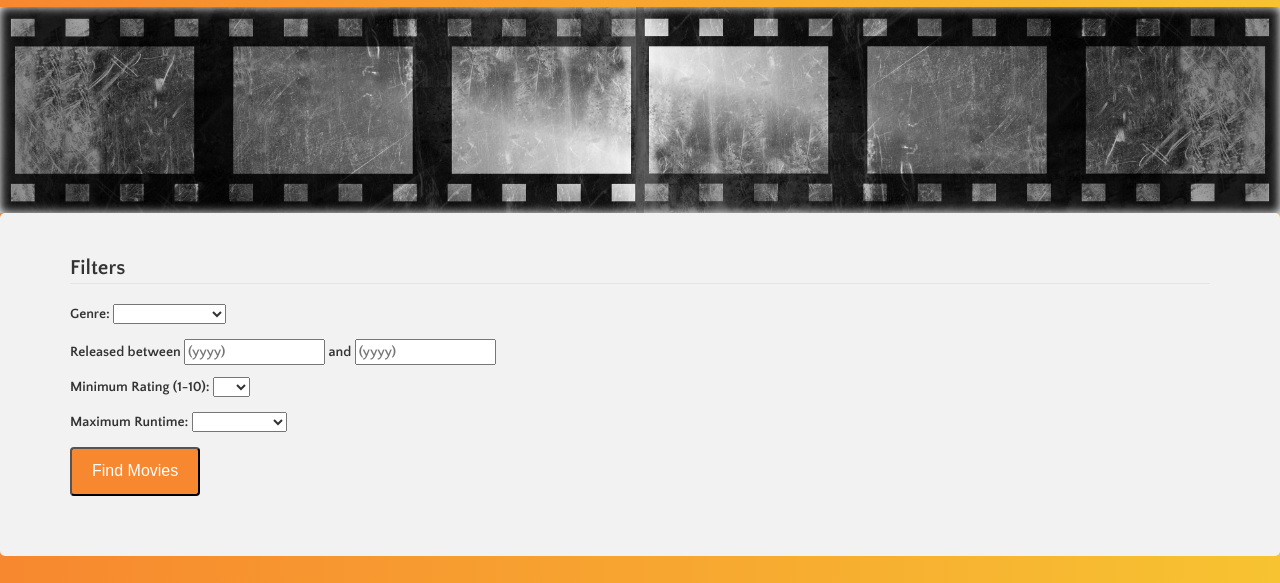
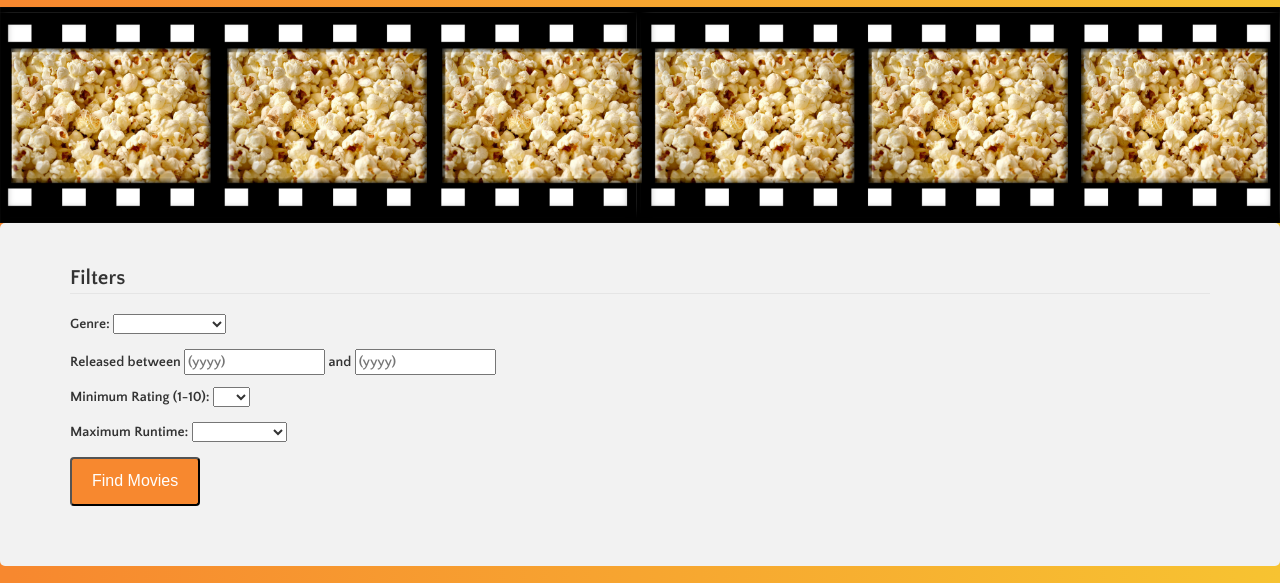
Before and after one commit to dana11marie/group3-final-project, a website: page index.html in a window 1280 px wide. Shown: the part 108-691 px from the top of the page. Drawn offline with nearby package versions, Linux system fonts and the light colour scheme; some packages are replaced by stand-ins of ours.

Commit message:
Popcorn reel added

```diff
--- a/index.html
+++ b/index.html
@@ -15,7 +15,7 @@
       <h1>Find a Movie!</h1>
     </div>
     <!--Image-->
-    <img src="/Image/film-reel-ext-bw.jpg"/>
+    <img src="/Image/film-reel-popcorn.jpg"/>
   </div>
 
     <ng-view></ng-view>
```
Also changed, not shown: Image/film-reel-ext-bw.jpg (deleted), Image/film-reel-ext.jpg (deleted), Image/film-reel-popcorn.jpg (added), Image/film-reel.jpg (deleted).
